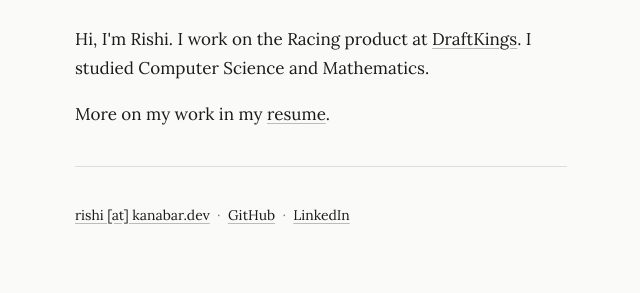
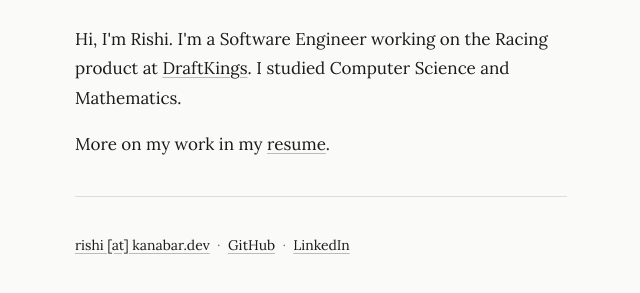
Before and after one commit to RishikeshNK/portfolio, an Astro site: page / in a window 1280 px wide. Shown: the part 125-418 px from the top of the page, without its empty margins (319-959 px from the left). Built offline with nearby package versions, Linux system fonts and the light colour scheme; Astro itself is replaced by a stand-in of ours.

Commit message:
chore: update bio

```diff
--- a/src/pages/index.astro
+++ b/src/pages/index.astro
@@ -86,7 +86,7 @@ import { LINKS } from "./constants";
       <h1>Rishi Kanabar</h1>
 
       <p>
-        Hi, I'm Rishi. I work on the Racing product at
+        Hi, I'm Rishi. I'm a Software Engineer working on the Racing product at
         <a href={LINKS.draftkings} target="_blank" rel="noopener">DraftKings</a
         >. I studied Computer Science and Mathematics.
       </p>
```
